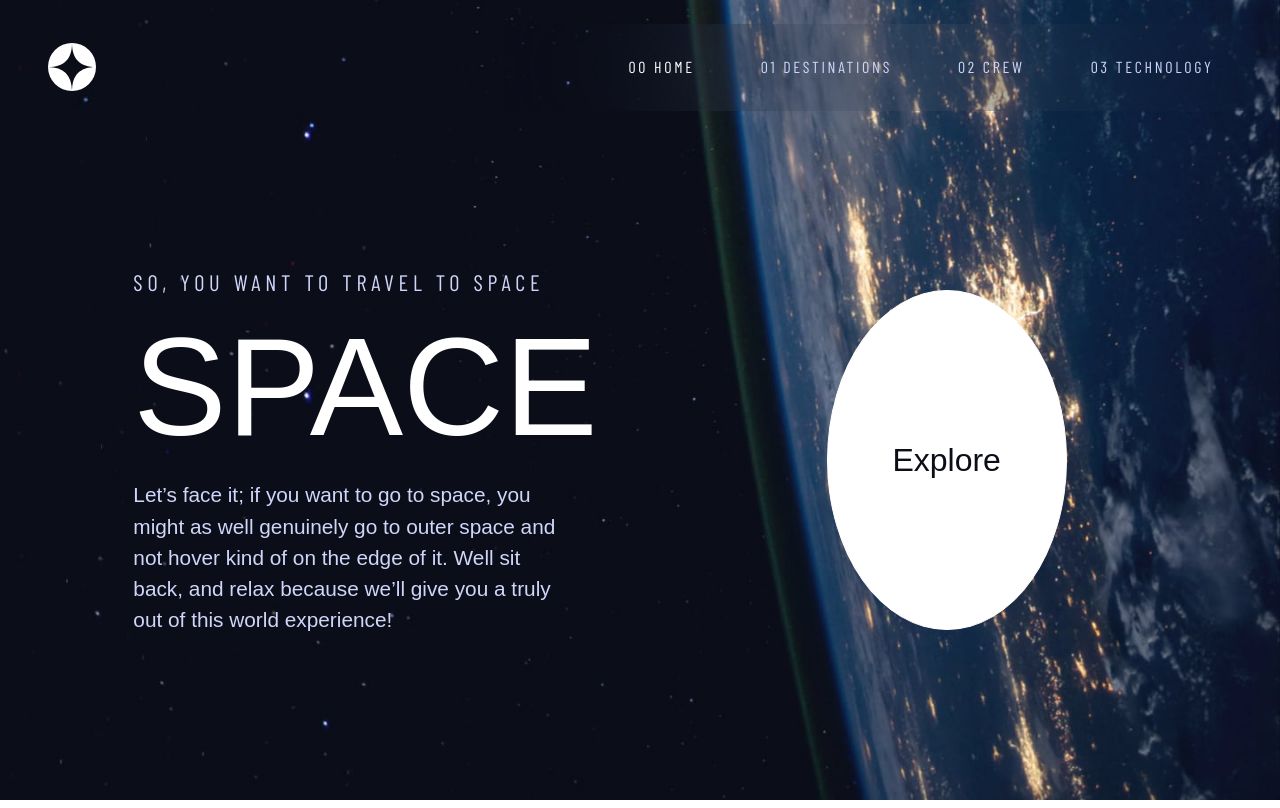
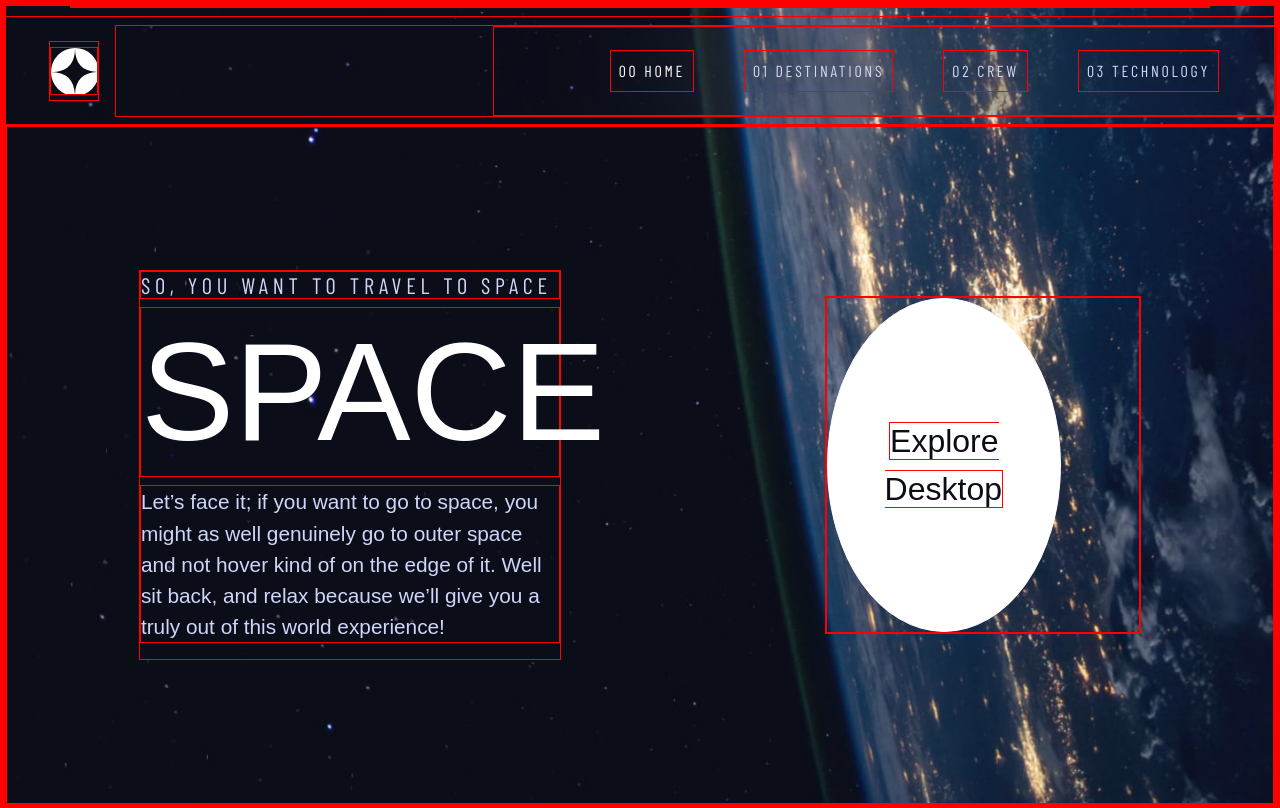
Before and after one commit to Leomelati/space-page, a React (Create React App) app: page / in a window 1280 px wide. Built offline with nearby package versions, Linux system fonts and the light colour scheme; a web font is replaced by a local one.

Commit message:
Adding file to Mobile version

```diff
--- a/src/App.tsx
+++ b/src/App.tsx
@@ -2,19 +2,36 @@ import React from 'react';
 import {BrowserRouter, Route, Routes} from 'react-router-dom';
 import CrewPage from './pages/Crew';
 import DestinationPage from './pages/destination/Destination';
-import HomePage from './pages/home/Home';
+import HomeDesktop from './pages/home/Home-Desktop';
+import HomeMobile from './pages/home/Home-Mobile';
 import TechnologyPage from './pages/Technology';
+import useWindowDimensions from './shared/hooks/window-dimensions';
 
 const App = () => {
+  const {width} = useWindowDimensions();
+
   return (
+    <div>
       <BrowserRouter>
         <Routes>
-        <Route path='/' element={<HomePage />} />
+          {width > 769 ? (
+            <React.Fragment>
+              <Route path='/' element={<HomeDesktop />} />
               <Route path='destination' element={<DestinationPage />} />
               <Route path='crew' element={<CrewPage />} />
               <Route path='technology' element={<TechnologyPage />} />
+            </React.Fragment>
+          ) : (
+            <React.Fragment>
+              <Route path='/' element={<HomeMobile />} />
+              <Route path='destination' element={<DestinationPage />} />
+              <Route path='crew' element={<CrewPage />} />
+              <Route path='technology' element={<TechnologyPage />} />
+            </React.Fragment>
+          )}
         </Routes>
       </BrowserRouter>
+    </div>
   );
 };
 
--- a/src/assets/scss/_fundo.scss
+++ b/src/assets/scss/_fundo.scss
@@ -29,3 +29,7 @@ main {
 	background-size: cover;
 	height: 100vh;
 }
+
+* {
+  border: 1px solid red;
+}
--- /dev/null
+++ b/src/pages/home/Home-Desktop.tsx
@@ -0,0 +1,34 @@
+import React from 'react';
+import {Link} from 'react-router-dom';
+import MainHeader from '../../shared/components/Navigation/MainHeader';
+import TextBlock from '../../shared/components/Text-Block/TextBlock';
+
+const HomeDesktop = () => {
+  return (
+    <div className='background-home'>
+      <MainHeader />
+      <main>
+        <div className='d-flex justify-content-around align-items-center h-100'>
+          <TextBlock
+            header={<h5 className='heading-4 text-secondary'>SO, YOU WANT TO TRAVEL TO SPACE</h5>}
+            title='SPACE'
+            description="Let’s face it; if you want to go to space,
+                        you might as well genuinely go to outer space
+                        and not hover kind of on the edge of it.
+                        Well sit back, and relax because
+                        we’ll give you a truly out of this world experience!"
+          />
+          <div className='d-flex w-25 h-50'>
+            <Link className='flex-fill' to="/destination">
+              <button type="button" className="w-75 h-100 btn btn-light btn-circle btn-xl">
+                <span className='button-1'>Explore Desktop</span>
+              </button>
+            </Link>
+          </div>
+        </div>
+      </main>
+    </div>
+  );
+};
+
+export default HomeDesktop;
--- a/src/pages/home/Home.tsx
+++ b/src/pages/home/Home-Mobile.tsx
@@ -3,12 +3,12 @@ import {Link} from 'react-router-dom';
 import MainHeader from '../../shared/components/Navigation/MainHeader';
 import TextBlock from '../../shared/components/Text-Block/TextBlock';
 
-const HomePage = () => {
+const HomeMobile = () => {
   return (
     <div className='background-home'>
       <MainHeader />
       <main>
-        <div className='d-flex justify-content-around align-items-center h-100'>
+        <div className='flex-column h-100'>
           <TextBlock
             header={<h5 className='heading-4 text-secondary'>SO, YOU WANT TO TRAVEL TO SPACE</h5>}
             title='SPACE'
@@ -21,7 +21,7 @@ const HomePage = () => {
           <div className='d-flex w-25 h-50'>
             <Link className='flex-fill' to="/destination">
               <button type="button" className="w-75 h-100 btn btn-light btn-circle btn-xl">
-                <span className='button-1'>Explore</span>
+                <span className='button-1'>Explore Mobile</span>
               </button>
             </Link>
           </div>
@@ -31,4 +31,4 @@ const HomePage = () => {
   );
 };
 
-export default HomePage;
+export default HomeMobile;
--- /dev/null
+++ b/src/shared/hooks/window-dimensions.tsx
@@ -0,0 +1,21 @@
+import {useState, useEffect} from 'react';
+
+function getWindowDimensions() {
+  const {innerWidth: width} = window;
+  return {width};
+}
+
+export default function useWindowDimensions() {
+  const [windowDimensions, setWindowDimensions] = useState(getWindowDimensions());
+
+  useEffect(() => {
+    function handleResize() {
+      setWindowDimensions(getWindowDimensions());
+    }
+
+    window.addEventListener('resize', handleResize);
+    return () => window.removeEventListener('resize', handleResize);
+  }, []);
+
+  return windowDimensions;
+}
```
Lines whose indentation alone changed are shown as unchanged.
